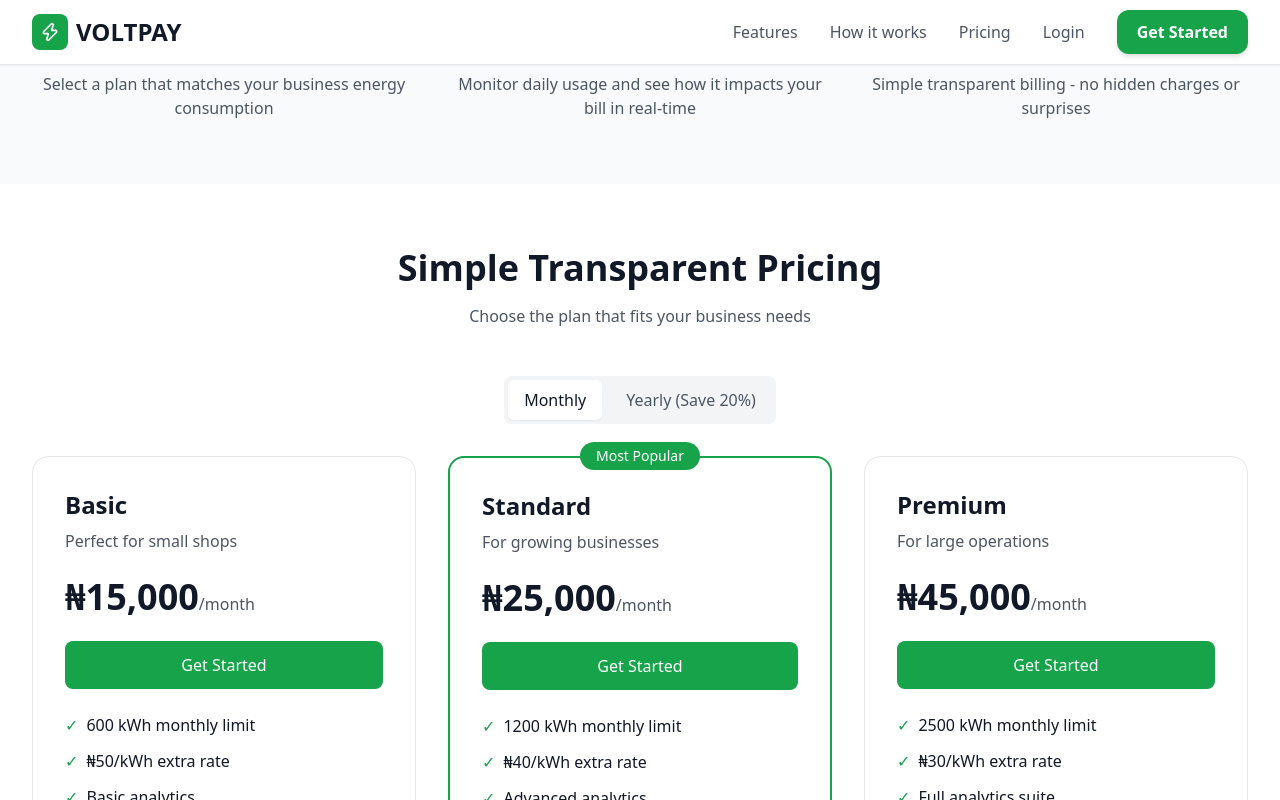
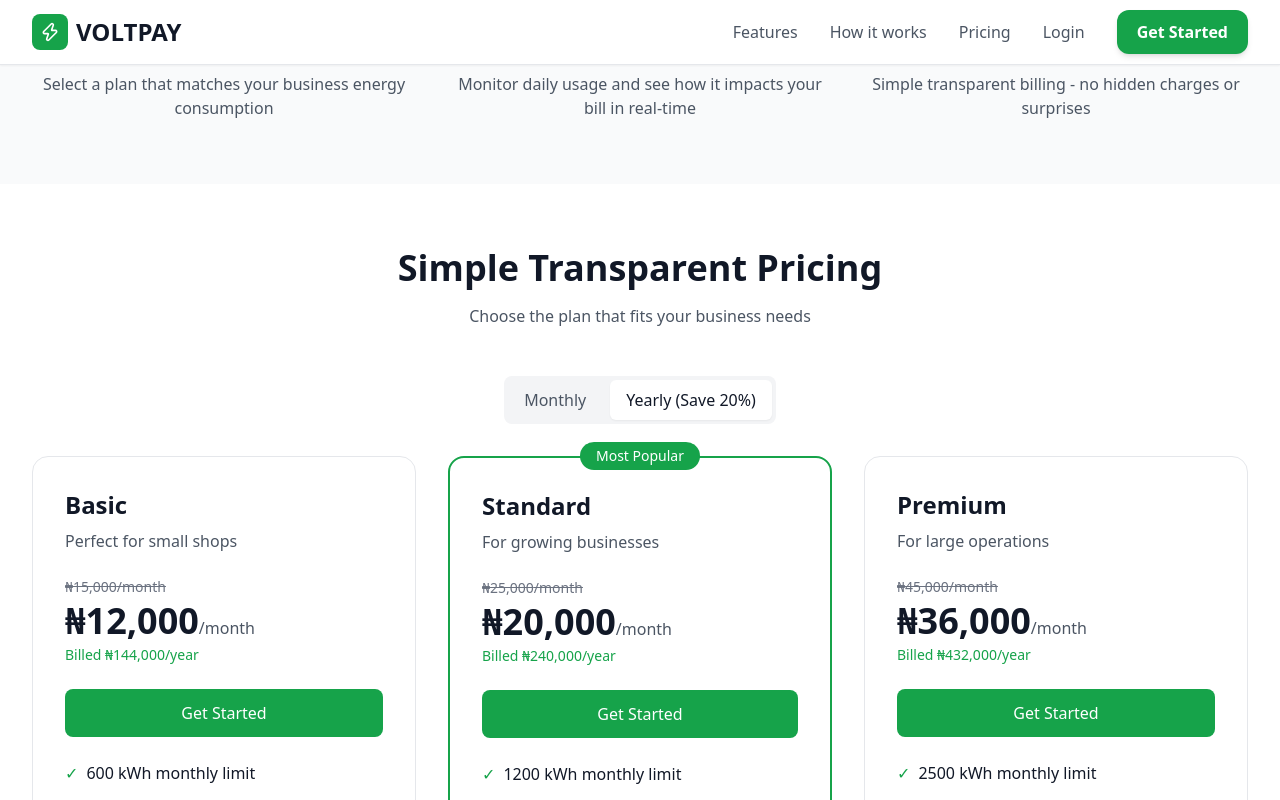
Before and after one commit to stephenmayowa112/buildathon, a Next.js app: page / in a window 1280 px wide. Both pictures are taken after a click on the button "Yearly (Save 20%)". Shown: the part 1843-2643 px from the top of the page. Built offline with nearby package versions, Linux system fonts and the light colour scheme; no server answers.

Commit message:
Implement functional yearly pricing toggle with 20% discount

```diff
--- a/app/page.tsx
+++ b/app/page.tsx
@@ -1,3 +1,6 @@
+"use client";
+
+import { useState } from "react";
 import Link from "next/link";
 import Image from "next/image";
 import Navbar from "@/components/Navbar";
@@ -5,6 +8,23 @@ import Footer from "@/components/Footer";
 import { Zap, CheckCircle, TrendingUp, DollarSign, Clock, Users } from "lucide-react";
 
 export default function HomePage() {
+  const [billingPeriod, setBillingPeriod] = useState<"monthly" | "yearly">("monthly");
+
+  const calculatePrice = (monthlyPrice: number) => {
+    if (billingPeriod === "yearly") {
+      const yearlyPrice = monthlyPrice * 12 * 0.8; // 20% discount
+      return Math.round(yearlyPrice / 12); // Show monthly equivalent
+    }
+    return monthlyPrice;
+  };
+
+  const getOriginalPrice = (monthlyPrice: number) => {
+    if (billingPeriod === "yearly") {
+      return monthlyPrice;
+    }
+    return null;
+  };
+
   return (
     <div className="min-h-screen">
       <Navbar />
@@ -183,8 +203,26 @@ export default function HomePage() {
 
         <div className="flex justify-center mb-8">
           <div className="inline-flex items-center gap-2 bg-gray-100 p-1 rounded-lg">
-            <button className="px-4 py-2 bg-white rounded-md font-medium shadow-sm">Monthly</button>
-            <button className="px-4 py-2 text-gray-600">Yearly (Save 20%)</button>
+            <button
+              onClick={() => setBillingPeriod("monthly")}
+              className={`px-4 py-2 rounded-md font-medium transition ${
+                billingPeriod === "monthly"
+                  ? "bg-white shadow-sm"
+                  : "text-gray-600 hover:text-gray-900"
+              }`}
+            >
+              Monthly
+            </button>
+            <button
+              onClick={() => setBillingPeriod("yearly")}
+              className={`px-4 py-2 rounded-md font-medium transition ${
+                billingPeriod === "yearly"
+                  ? "bg-white shadow-sm"
+                  : "text-gray-600 hover:text-gray-900"
+              }`}
+            >
+              Yearly (Save 20%)
+            </button>
           </div>
         </div>
 
@@ -194,8 +232,18 @@ export default function HomePage() {
             <h3 className="text-2xl font-bold mb-2">Basic</h3>
             <p className="text-gray-600 mb-6">Perfect for small shops</p>
             <div className="mb-6">
-              <span className="text-4xl font-bold">₦15,000</span>
+              {billingPeriod === "yearly" && (
+                <div className="text-sm text-gray-500 line-through mb-1">
+                  ₦{getOriginalPrice(15000)?.toLocaleString()}/month
+                </div>
+              )}
+              <span className="text-4xl font-bold">₦{calculatePrice(15000).toLocaleString()}</span>
               <span className="text-gray-600">/month</span>
+              {billingPeriod === "yearly" && (
+                <div className="text-sm text-green-600 font-medium mt-1">
+                  Billed ₦{(calculatePrice(15000) * 12).toLocaleString()}/year
+                </div>
+              )}
             </div>
             <Link
               href="/auth/signup?plan=basic"
@@ -231,8 +279,18 @@ export default function HomePage() {
             <h3 className="text-2xl font-bold mb-2">Standard</h3>
             <p className="text-gray-600 mb-6">For growing businesses</p>
             <div className="mb-6">
-              <span className="text-4xl font-bold">₦25,000</span>
+              {billingPeriod === "yearly" && (
+                <div className="text-sm text-gray-500 line-through mb-1">
+                  ₦{getOriginalPrice(25000)?.toLocaleString()}/month
+                </div>
+              )}
+              <span className="text-4xl font-bold">₦{calculatePrice(25000).toLocaleString()}</span>
               <span className="text-gray-600">/month</span>
+              {billingPeriod === "yearly" && (
+                <div className="text-sm text-green-600 font-medium mt-1">
+                  Billed ₦{(calculatePrice(25000) * 12).toLocaleString()}/year
+                </div>
+              )}
             </div>
             <Link
               href="/auth/signup?plan=standard"
@@ -269,8 +327,18 @@ export default function HomePage() {
             <h3 className="text-2xl font-bold mb-2">Premium</h3>
             <p className="text-gray-600 mb-6">For large operations</p>
             <div className="mb-6">
-              <span className="text-4xl font-bold">₦45,000</span>
+              {billingPeriod === "yearly" && (
+                <div className="text-sm text-gray-500 line-through mb-1">
+                  ₦{getOriginalPrice(45000)?.toLocaleString()}/month
+                </div>
+              )}
+              <span className="text-4xl font-bold">₦{calculatePrice(45000).toLocaleString()}</span>
               <span className="text-gray-600">/month</span>
+              {billingPeriod === "yearly" && (
+                <div className="text-sm text-green-600 font-medium mt-1">
+                  Billed ₦{(calculatePrice(45000) * 12).toLocaleString()}/year
+                </div>
+              )}
             </div>
             <Link
               href="/auth/signup?plan=premium"
--- a/components/Footer.tsx
+++ b/components/Footer.tsx
@@ -45,7 +45,7 @@ export default function Footer() {
         </div>
 
         <div className="border-t border-green-500 mt-8 pt-8 text-center text-green-100">
-          © 2025 VOLTPAY. All rights reserved.
+          © 2026 VOLTPAY. All rights reserved.
         </div>
       </div>
     </footer>
```
